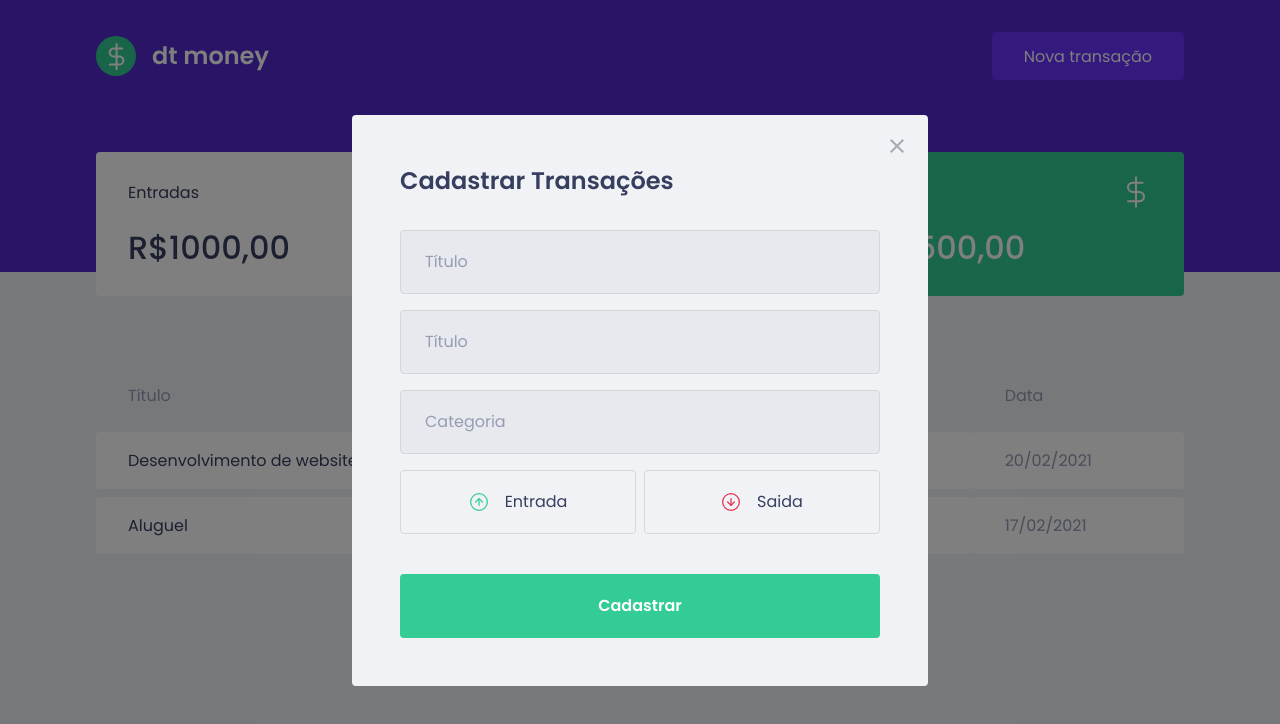
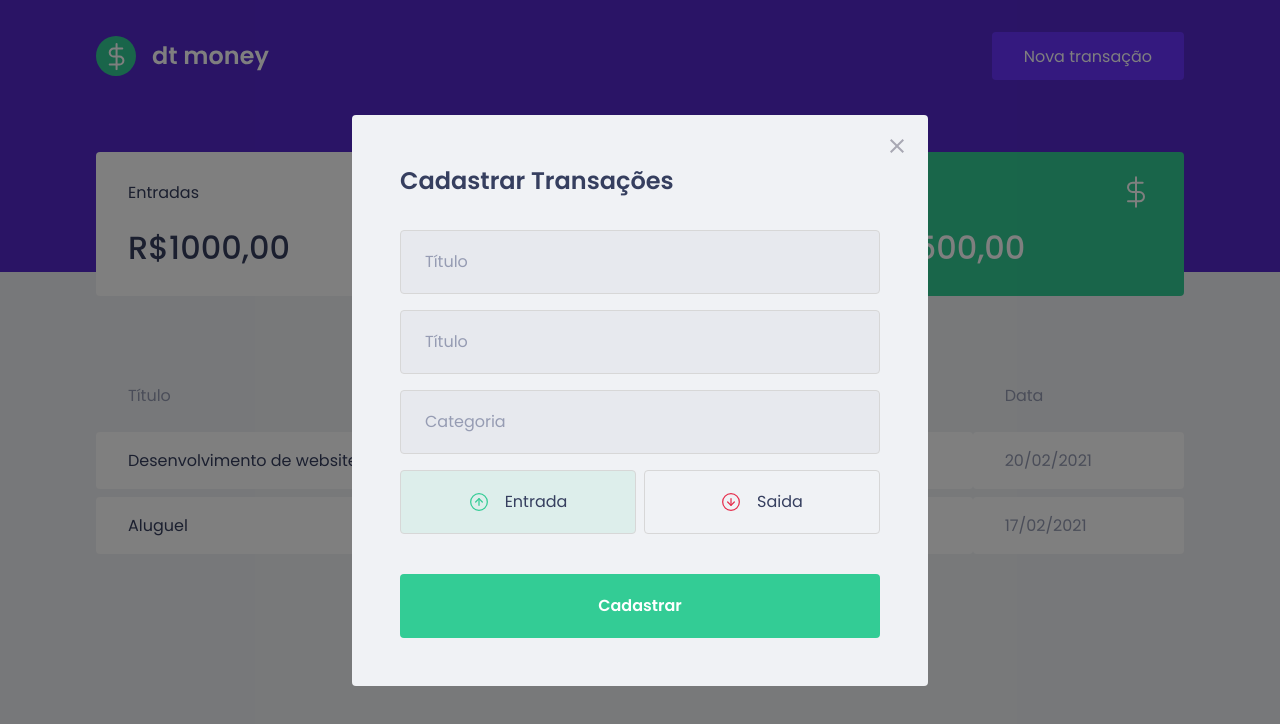
Before and after one commit to SrLabres/Dt-Money, a React (Create React App) app: page / in a window 1280 px wide. Both pictures are taken after a click on the button "Nova transação". Shown: the top 724 px of the page. Built offline with nearby package versions, Linux system fonts and the light colour scheme; no server answers; what miragejs would draw is missing.

Commit message:
cores dos botões

```diff
--- a/src/components/NewTransactionModal/index.tsx
+++ b/src/components/NewTransactionModal/index.tsx
@@ -1,9 +1,10 @@
 import Modal from 'react-modal'
-import { Container, TransactionTypeContainer } from './styles'
+import { Container, RadioBox, TransactionTypeContainer } from './styles'
 
 import closeImg from '../../assets/close.svg'
 import incomeImg from '../../assets/income.svg'
 import outcomeImg from '../../assets/outcome.svg'
+import { useState } from 'react'
 
 interface NewTransactionModalProps {
     isOpen: boolean;
@@ -12,6 +13,9 @@
 
 
 export function NewTransactionModal({isOpen, onRequestClose}: NewTransactionModalProps){
+
+    const [type, setType] = useState('deposit')
+
     return (
         <Modal
           isOpen={isOpen}
@@ -42,19 +46,25 @@
             />
 
             <TransactionTypeContainer>
-                <button
+                <RadioBox
                     type="button"
+                    onClick={() => {setType('deposit')}}
+                    isActive={type === 'deposit'}
+                    activeColor={'green'}
                 >
                     <img src={incomeImg} alt="Entrada" />
                     <span>Entrada</span>
-                </button>
+                </RadioBox>
 
-                <button
+                <RadioBox
                     type="button"
+                    onClick={() => {setType('withdraw')}}
+                    isActive={type === 'withdraw'}
+                    activeColor={'red'}
                 >
                     <img src={outcomeImg} alt="Saida" />
                     <span>Saida</span>
-                </button>
+                </RadioBox>
             </TransactionTypeContainer>
 
             <button type="submit">
--- a/src/components/NewTransactionModal/styles.ts
+++ b/src/components/NewTransactionModal/styles.ts
@@ -1,5 +1,5 @@
 import styled from "styled-components";
-import { darken } from 'polished';
+import { darken, transparentize } from 'polished';
 
 export const Container = styled.form `
 
@@ -58,17 +58,33 @@
     grid-template-columns: 1fr 1fr;
     gap: 0.5rem;
 
-    button {
+`
+
+interface RadioBoxProps {
+    isActive: boolean,
+    activeColor: 'green' | 'red'
+}
+
+const colors = {
+       green: '#33CC95'  ,
+       red: '#E52E4D'
+}
+
+
+export const RadioBox = styled.button<RadioBoxProps> `
+
+
         height: 4rem;
         border: 1px solid #d7d7d7;
         border-radius: 0.25rem;
 
-        background: transparent;
+        background: ${(props) => props.isActive ? transparentize(0.9, colors[props.activeColor]) : 'transparent'};
 
         display: flex;
         align-items: center;
         justify-content: center;
         transition: border-color 0.2s;
+        transition: background 0.3s;
 
         &:hover {
             border-color: ${darken(0.1, '#d7d7d7')};
@@ -86,6 +102,4 @@
             font-size: 1rem;
             color: var(--text-title)
         }
-    }
-
 `
```
Also changed, not shown: 1 other file (tests, documents, lock files or other folders).
